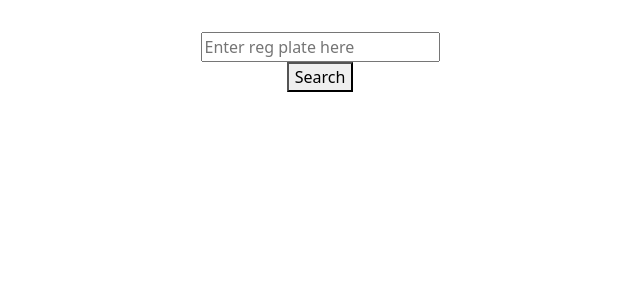
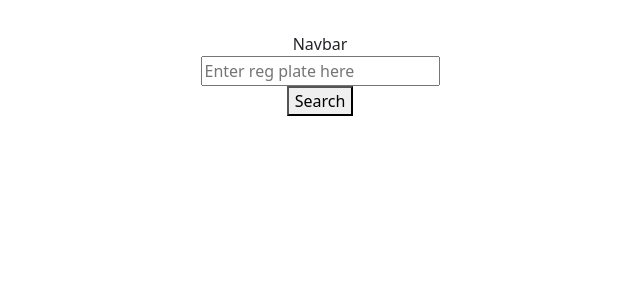
Before and after one commit to pockche123/buymyplate-client, a React (Vite) app: page / in a window 1280 px wide. Shown: the top 300 px of the page, without its empty margins (320-960 px from the left). Built offline with nearby package versions, Linux system fonts and the light colour scheme.

Commit message:
create navbar folders

```diff
--- a/src/App.jsx
+++ b/src/App.jsx
@@ -1,11 +1,13 @@
 import './App.css'
 import { Routes, Route } from 'react-router-dom'
 import Home from './pages/home'
+import Navbar from './components/Navbar/Navbar'
 
 function App() {
 
   return (
     <>
+    <Navbar/>
     <Routes>
       <Route path="/" element={<Home/>}/>
     </Routes>
--- /dev/null
+++ b/src/components/Navbar/Navbar.jsx
@@ -0,0 +1,13 @@
+import React from 'react'
+import './Navbar.css'
+
+const Navbar = () => {
+  return (
+    <>
+    Navbar
+    </>
+
+  )
+}
+
+export default Navbar
--- a/src/main.jsx
+++ b/src/main.jsx
@@ -1,6 +1,7 @@
 import { StrictMode } from 'react'
 import { createRoot } from 'react-dom/client'
 import 'bootstrap/dist/css/bootstrap.css'
+import 'bootstrap/dist/js/bootstrap.bundle.min.js';
 import App from './App.jsx'
 import { BrowserRouter } from 'react-router-dom';
 
```
Also changed, not shown: src/components/Navbar/Navbar.css (added).
